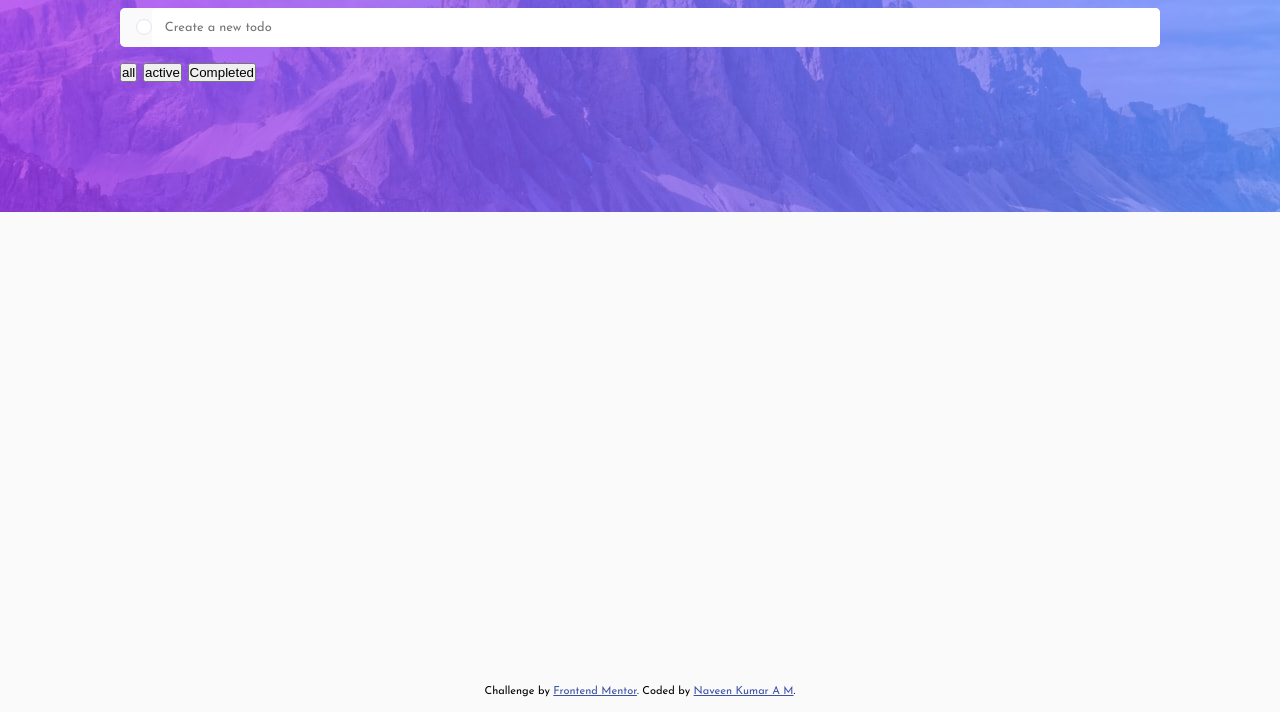
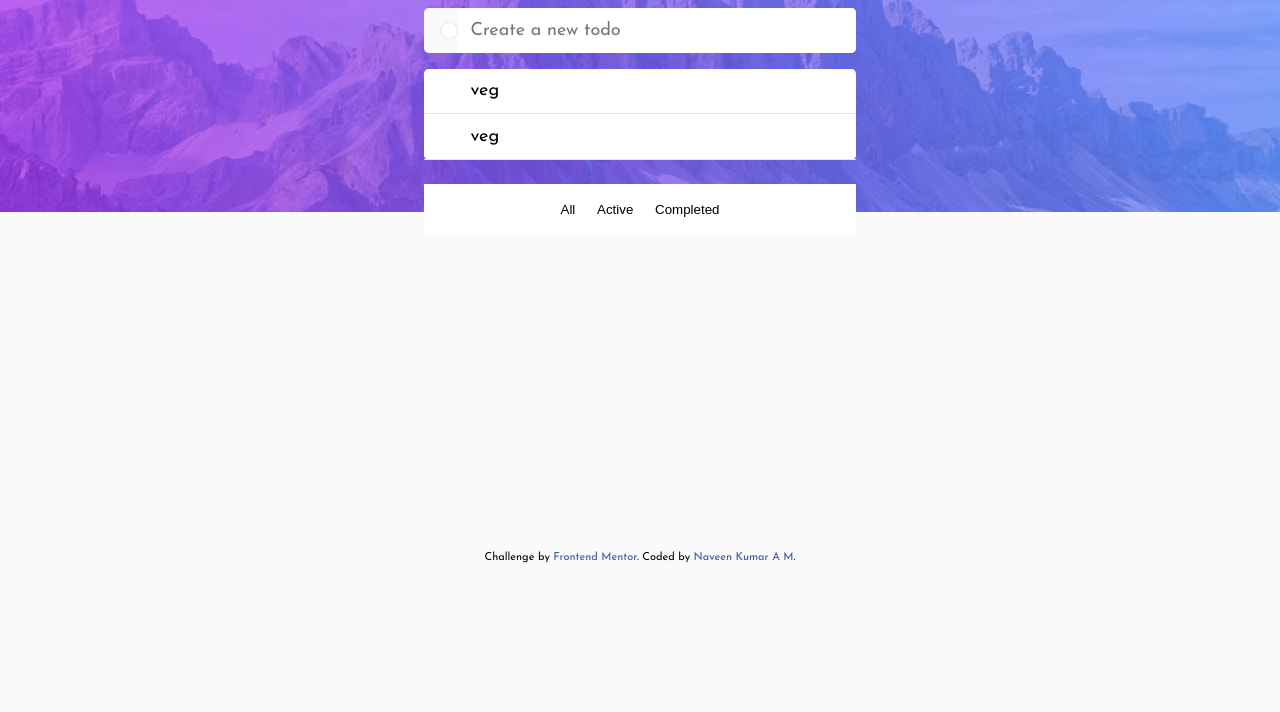
Before and after one commit to naveen570/todo-app, a plain HTML site: page index.html in a window 1280 px wide. Shown: the part 88-800 px from the top of the page. Drawn offline with Linux system fonts and the light colour scheme.

Commit message:
styling done

```diff
--- a/index.html
+++ b/index.html
@@ -12,23 +12,32 @@
 
   <!-- Feel free to remove these styles or customise in your own stylesheet 👍 -->
   <style>
-    .attribution { font-size: 11px; text-align: center; position: absolute; bottom: 15px; left:50%; transform: translateX(-50%);}
+    .attribution { font-size: 11px; text-align: center; }
     .attribution a { color: hsl(228, 45%, 44%); }
   </style>
   <link rel="stylesheet" href="./style.css">
 </head>
 <body>
-  <main class="container">
+  <main class="todo">
     <div class="header">
       <h1>Todo</h1>
         <img src="./images/icon-moon.svg" alt="" class="toggle">
     </div>
       <form >
-        <button class="todo-add shape" type="submit"></button>
+        <button class="todo-add circle" type="submit"></button>
         <input type="text" class="todo-input" placeholder="Create a new todo">
       </form>
       <ul class="todo-list">
-
+          <div class="todo-item">
+            <img src="" class="check circle" alt="">
+            <li>veg</li>
+            <img src="./images/icon-cross.svg" class="delete" alt="">
+          </div>
+          <div class="todo-item">
+            <img src="" class="check circle" alt="">
+            <li>veg</li>
+            <img src="./images/icon-cross.svg" class="delete" alt="">
+          </div>
       </ul>
       <div class="filter">
         <button class="btn-filter">all</button>
--- a/style.css
+++ b/style.css
@@ -31,9 +31,14 @@ body{
     background-color: var(--Very-Light-Gray);
     background-repeat: no-repeat;
 }
-.container{
+button,a{
+    border:0;
+    background-color: transparent;
+    text-decoration: none;
+}
+.todo{
     width: 85%;
-    max-width: 1200px;
+    max-width: 30rem;
     margin: 0 auto;
     min-height: 80vh;
 
@@ -69,30 +74,75 @@ form{
     border:0;
 
 }
-.todo-add{
-    height: 1rem;
-    width:1rem;
+.circle{
+    height: 1.1rem;
+    width:1.1rem;
     border-radius: 50%;
     border:0.2px solid var(--Very-Light-Grayish-Blue);
+    cursor: pointer;
+}
+.todo-add{
     margin-left:1rem;
-    cursor: pointer;
+
     background-color: white;
 }
 .todo-input{
     flex:1;
     border-radius: 0.3rem;
-    font-size: 0.8rem;
+    font-size: 1.125rem;
     padding: 0.8rem;
     font-family: 'Josefin Sans', sans-serif;
+    /* background-color: var(--Very-Dark-Blue); */
 }
 .todo-input:focus{
     outline: none;
 }
-
-
-
-
-
+.todo-list{
+    background-color: white;
+    border-radius: 0.3rem;
+    margin-bottom: 1.5rem;
+}
+.todo-item {
+    display: flex;
+    justify-content: space-between;
+    align-items: center;
+    list-style: none;
+    padding:0 1rem;
+    border-bottom: 0.8px solid var(--Very-Light-Grayish-Blue);
+}
+.todo-item li{
+    flex-grow:1;
+    padding: 0.8rem;
+    /* background-color: var(--Very-Dark-Blue); */
+}
+.delete{
+    cursor: pointer;
+    height: 1.1rem;
+    width: 1.1rem;
+    opacity: 0;
+    /* background-color: blanchedalmond; */
+}
+.check{
+    opacity: 0;
+}
+.todo-item:hover .delete,.todo-item:hover .check{
+    opacity: 1;
+}
+.filter{
+    text-align: center;
+    padding: 1rem 0;
+    background-color: white;
+}
+.btn-filter{
+    text-transform: capitalize;
+    cursor: pointer;
+}
+.btn-filter + .btn-filter{
+    margin-left: 1rem;
+}
+.btn-filter:focus{
+    color: var(--Bright-Blue);
+}
 
 
 @media(min-width:376px){
```
